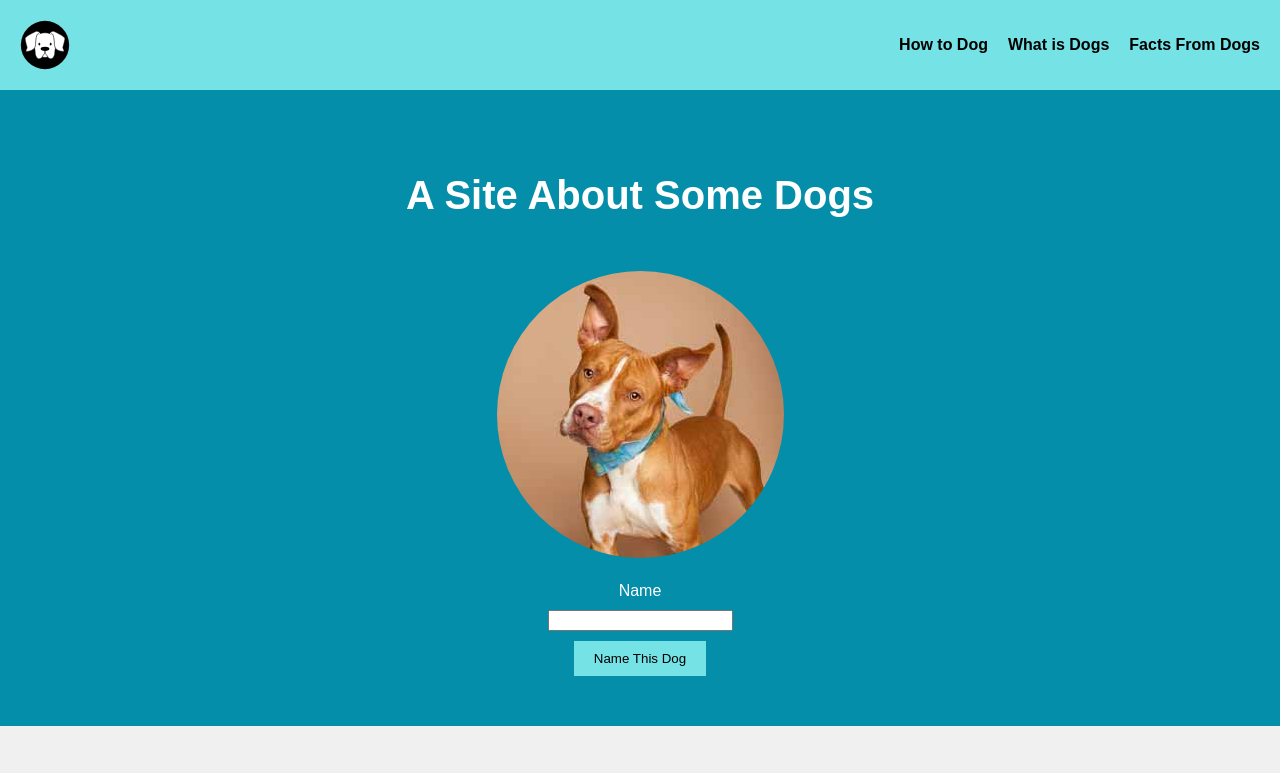
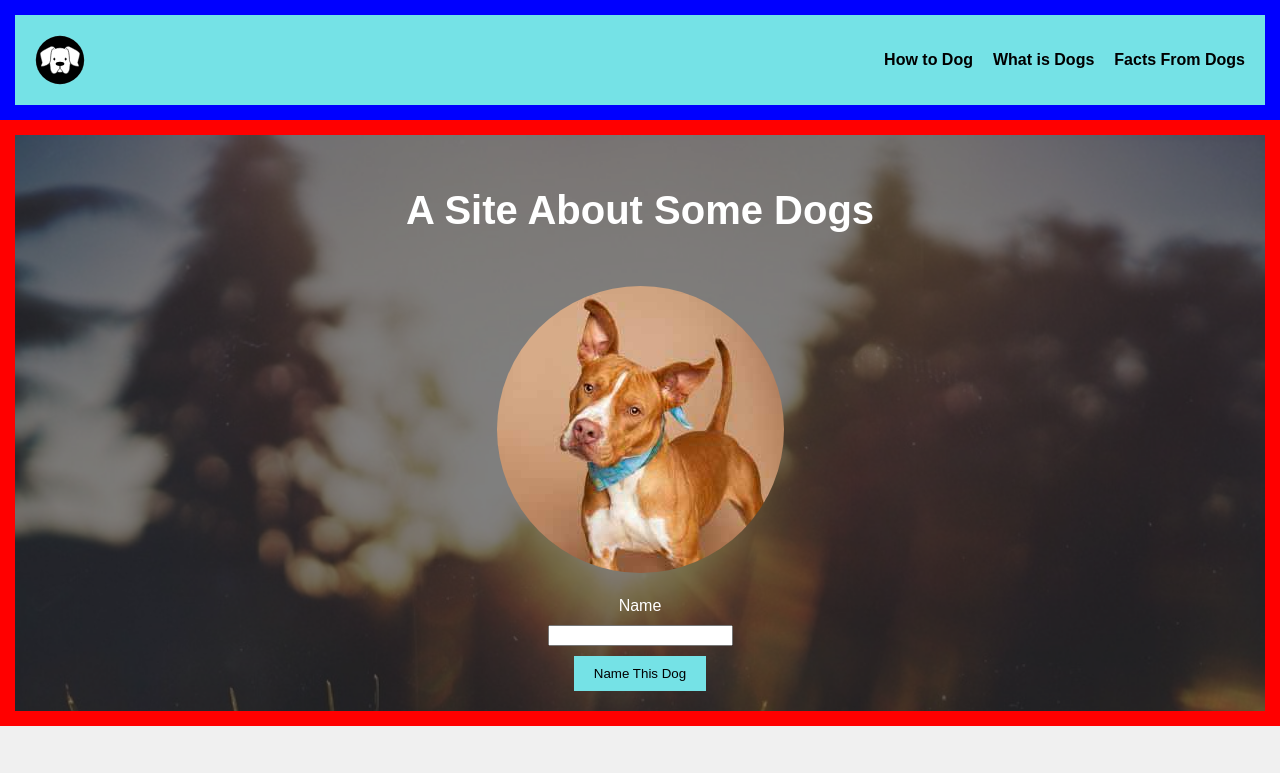
Before and after one commit to TDManning/Dog-Party2.0, a plain HTML site: page index.html in a window 1280 px wide. Shown: the top 773 px of the page. Drawn offline with Linux system fonts and the light colour scheme.

Commit message:
feat: css styling to some border elements)

```diff
--- a/index.html
+++ b/index.html
@@ -21,11 +21,11 @@
     </header>
     <main>
       <!-- Here is where we add our 3 dogs -->
-      <section class="hero">
+      <section class="hero" id="hero">
         <h1>A Site About <strong>Some Dogs</strong></h1>
         <img src="assets/dog1-sq.jpg" alt="Dog Image" class="hero-image" />
         <form>
-          <label for="dog-name">Name</label>
+          <label class= "name" for="dog-name">Name</label>
           <input type="text" id="dog-name" name="dog-name" />
           <button type="submit">Name This Dog</button>
         </form>
--- a/style.css
+++ b/style.css
@@ -35,14 +35,26 @@ li a {
   text-align: center;
   padding: 50px 20px;
   background: #048eaa;
-  /* background-image: url("park.jpg"); */
   background-size: cover;
   color: #ffffff;
+  /* border-width: medium;
+  border-color: red; */
+  border: 15px solid rgb(246, 59, 228); /* Red solid border for hero section */
+  padding: 20px;
+}
+
+#hero {
+  text-align: center;
+  padding: 50px 20px;
+  background-image: linear-gradient(rgba(0, 0, 0, 0.5), rgba(0, 0, 0, 0.5)), url("assets/park.jpg");
+  background-size: cover;
+  color: #ffffff;
+  border: 15px solid red; /* Red solid border for hero section */
+  padding: 20px;
 }
 
 .hero h1 {
   font-size: 2.5em;
-
 }
 
 .hero img {
@@ -99,3 +111,10 @@ li a {
   border: none;
   cursor: pointer;
 }
+
+/* Add borders to each section  */
+header {
+  border: 15px solid blue; /* Black solid border for the header */
+  padding: 20px;
+  text-align: center;
+}
```
